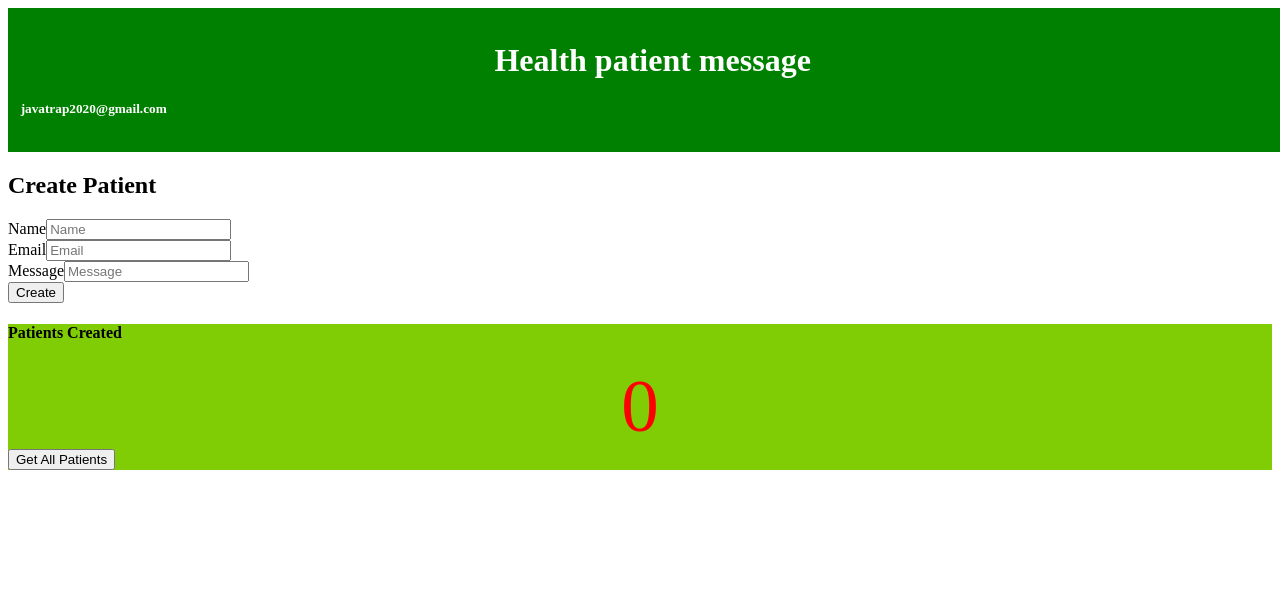
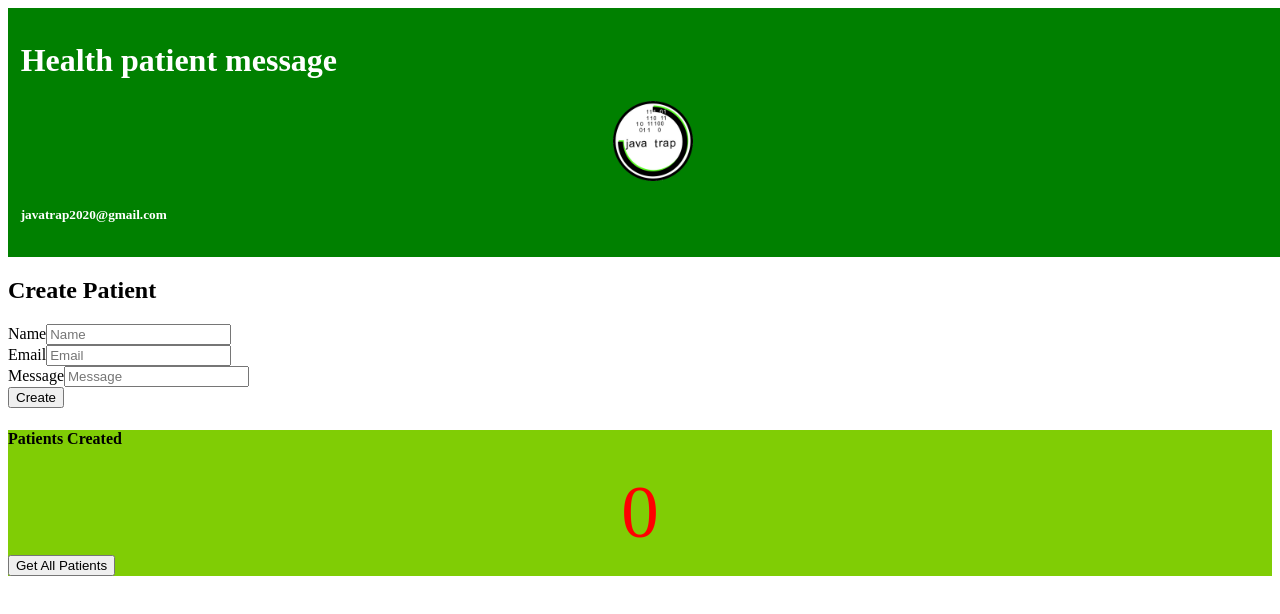
Before and after one commit to javatrap2020/angular-health-patient-message-ui-V2, an Angular app: page / in a window 1280 px wide. Shown: the top 614 px of the page. Built offline with nearby package versions, Linux system fonts and the light colour scheme; no server answers.

Commit message:
add logo

```diff
--- a/src/app/header/header.component.css
+++ b/src/app/header/header.component.css
@@ -4,9 +4,12 @@
   /*display: flex;*/
   background-color: green;
   color: white;
-  text-align: center;
+  text-align: left;
 }
 .email-header {
   color: white;
   text-align: left;
 }
+.logo-header {
+  text-align: center;
+}
--- a/src/app/header/header.component.html
+++ b/src/app/header/header.component.html
@@ -1,6 +1,13 @@
 <div class="header">
   <h1>Health patient message</h1>
+  <div class="logo-header">
+    <img [src]="logo"
+         style="width: 80px; height: 80px"
+         [alt]="'logo'">
+  </div>
+
   <div class="email-header">
     <h5>javatrap2020@gmail.com</h5>
   </div>
+
 </div>
--- a/src/app/header/header.component.ts
+++ b/src/app/header/header.component.ts
@@ -1,4 +1,5 @@
 import {Component, OnInit} from "@angular/core";
+
 
 @Component({
   selector: 'app-header',
@@ -7,8 +8,10 @@ import {Component, OnInit} from "@angular/core";
 })
 
 export class HeaderComponent implements OnInit {
+  logo: string;
 
   constructor() {
+    this.logo = '/assets/java2020-400.png'
   }
 
   ngOnInit(): void {
--- a/tsconfig.app.json
+++ b/tsconfig.app.json
@@ -3,7 +3,7 @@
   "extends": "./tsconfig.json",
   "compilerOptions": {
     "outDir": "./out-tsc/app",
-    "types": []
+    "types": ["node"]
   },
   "files": [
     "src/main.ts",
```
Also changed, not shown: src/assets/java2020-400.jpg (added), src/assets/java2020-400.png (added).
